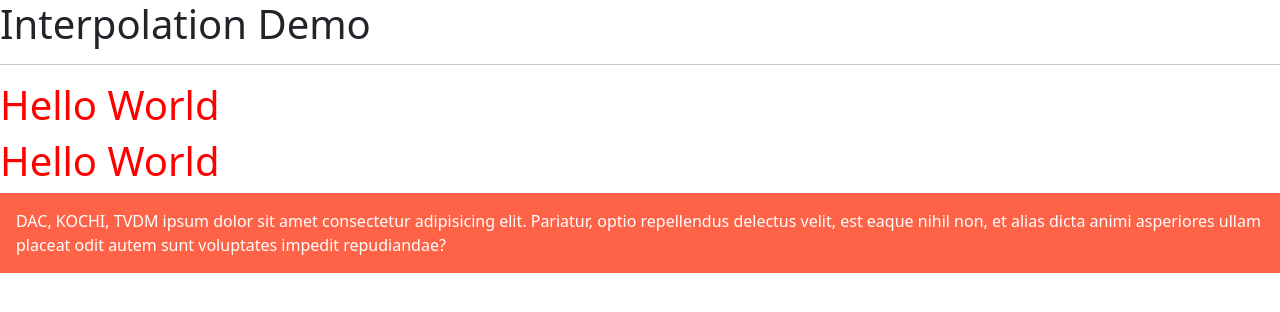
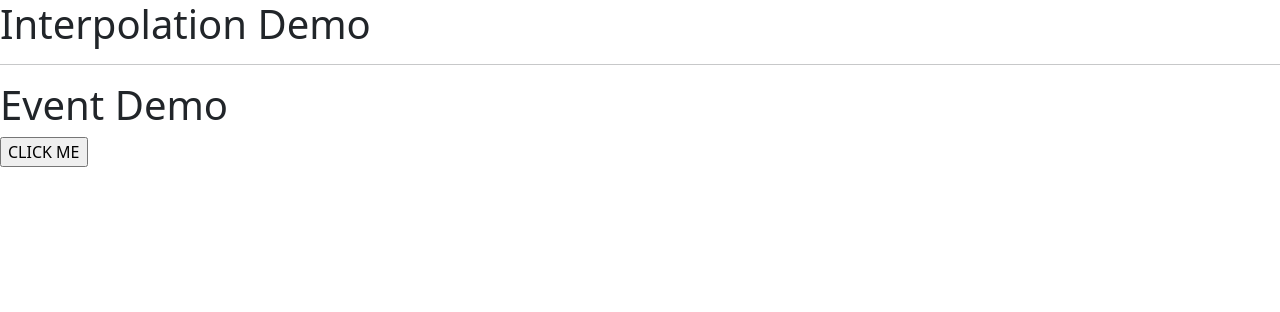
Before and after one commit to dac-23/my-react-project, a React (Create React App) app: page / in a window 1280 px wide. Shown: the top 312 px of the page. Built offline with nearby package versions, Linux system fonts and the light colour scheme.

Commit message:
event,,,,

```diff
--- a/src/App.js
+++ b/src/App.js
@@ -2,6 +2,7 @@ import BootstrapDemo from "./pages/BootstrapDemo";
 import Footer from "./pages/Footer";
 import Header from "./pages/Header";
 import ImageDemo from "./pages/ImageDemo";
+import InterpolationBasics from "./pages/InterpolationBasics";
 import MainBody from "./pages/MainBody";
 
 // return JSX.
@@ -10,30 +11,24 @@ function App() {
     <div>
       <h1>Interpolation Demo</h1>
       <hr />
-      <InterpolationBasics />
+      <EventDemo />
     </div>
   );
 }
 
-function InterpolationBasics() {
-  //1.  Data Member
-  let title = "Hello World";
-  let para = `DAC, KOCHI, TVDM ipsum dolor sit amet consectetur adipisicing elit. Pariatur, optio
-              repellendus delectus velit, est eaque nihil non, et alias dicta animi
-              asperiores ullam placeat odit autem sunt voluptates impedit repudiandae?`;
+function EventDemo() {
+  // data member
+  let title = "Event Demo";
 
-  let mystyle = { color: "red" };
-  //2. member function, coming soon...
+  // member funcn :: ARROW FUNCN
+  let increment = () => {
+    alert();
+  };
 
-  // 3. UI / VIEW :: JSX
   return (
     <div>
-      <h1 style={mystyle}>{title}</h1>
-      <h1 style={{ color: "red" }}>{title}</h1>
-
-      <p style={{ background: "tomato", color: "white", padding: "16px" }}>
-        {para}
-      </p>
+      <h1>{title}</h1>
+      <input type="button" value="CLICK ME" onClick={increment} />
     </div>
   );
 }
--- /dev/null
+++ b/src/pages/InterpolationBasics.js
@@ -0,0 +1,24 @@
+function InterpolationBasics() {
+  //1.  Data Member
+  let title = "Hello World";
+  let para = `DAC, KOCHI, TVDM ipsum dolor sit amet consectetur adipisicing elit. Pariatur, optio
+                repellendus delectus velit, est eaque nihil non, et alias dicta animi
+                asperiores ullam placeat odit autem sunt voluptates impedit repudiandae?`;
+
+  let mystyle = { color: "red" };
+  //2. member function, coming soon...
+
+  // 3. UI / VIEW :: JSX
+  return (
+    <div>
+      <h1 style={mystyle}>{title}</h1>
+      <h1 style={{ color: "red" }}>{title}</h1>
+
+      <p style={{ background: "tomato", color: "white", padding: "16px" }}>
+        {para}
+      </p>
+    </div>
+  );
+}
+
+export default InterpolationBasics;
```
